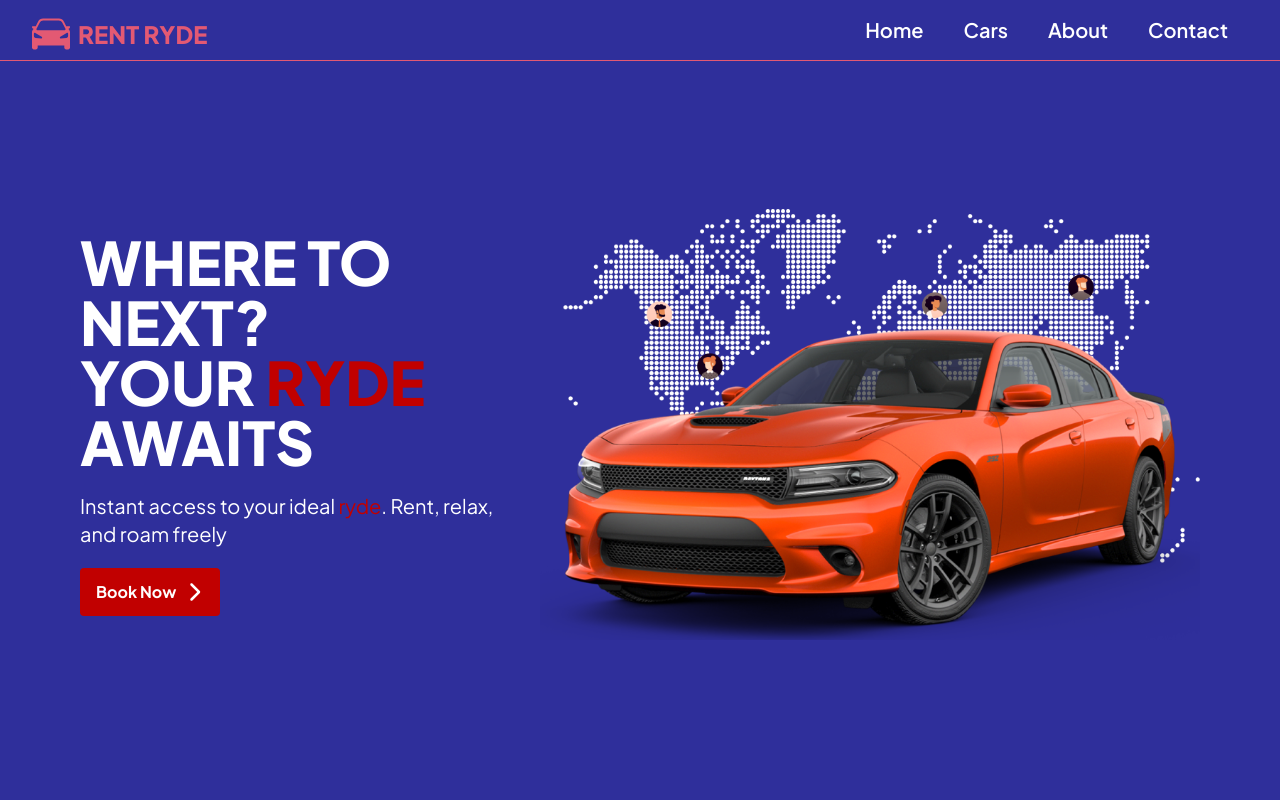
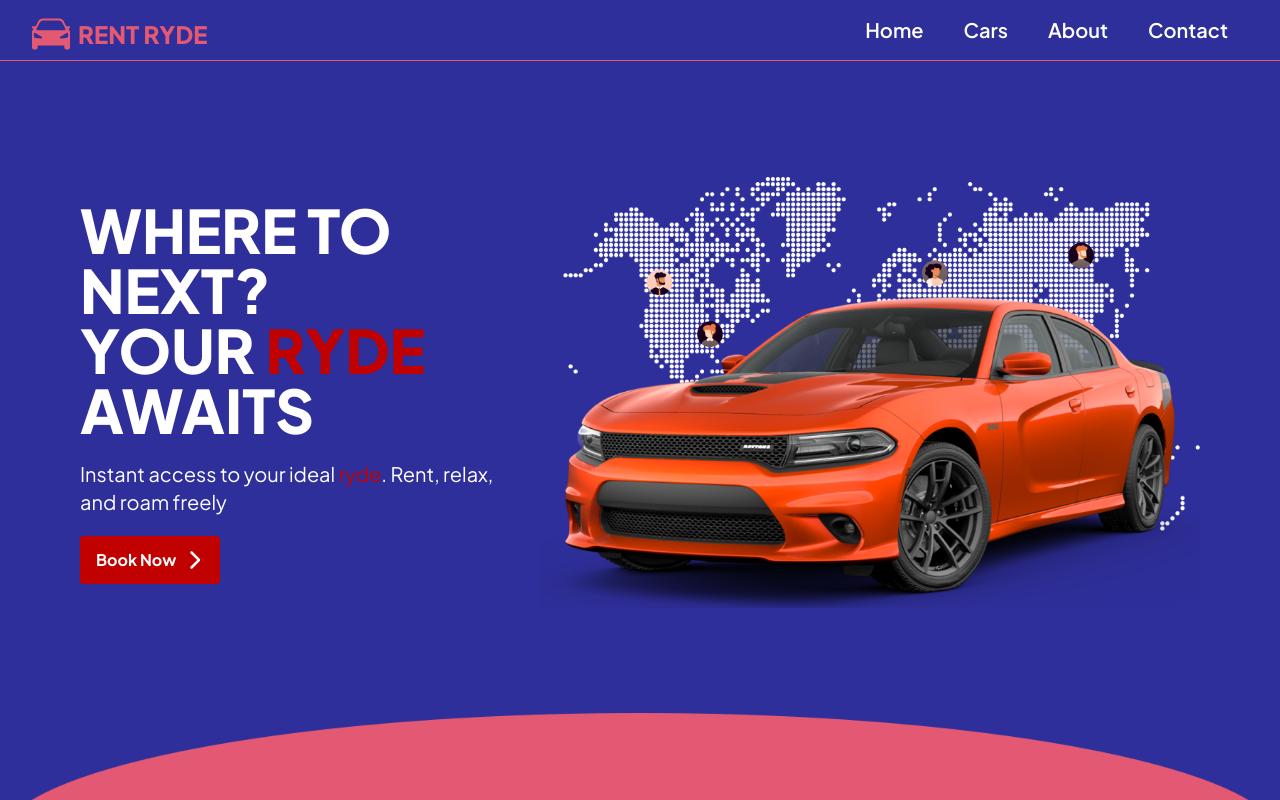
Before and after one commit to akshithP/rent-ryde, a Next.js app: page / in a window 1280 px wide. Built offline with nearby package versions, Linux system fonts and the light colour scheme.

Commit message:
Added half ellipse at the bottom of the hero section

```diff
--- a/components/HomePage.tsx
+++ b/components/HomePage.tsx
@@ -2,20 +2,23 @@
 import React from "react";
 import { FaChevronRight } from "react-icons/fa6";
 import CarImage from "../public/car-map.png";
+import Ellipse from "../public/ellipse.png";
 import Image from "next/image";
 
 const HomePage = () => {
+  const handleClick = () => {};
   return (
+    <div>
       <div
         id="heroContainer"
         className="flex lg:flex-row flex-col gap-5 items-center lg:max-w-7xl lg:mx-auto max-w-full"
       >
         {/*-------------------------------------HERO TEXT CONTAINER--------------------------------*/}
-      <div id="heroTextContainer" className="flex-1 lg:mt-32 mt-20">
+        <div id="heroTextContainer" className="flex-1 lg:mt-24 mt-16">
           {/*-----------------TITLE----------------*/}
           <h1 className="font-extrabold md:text-6xl text-5xl font-poppins text-textPrimary">
-          WHERE TO NEXT? <br /> YOUR <span className="text-primary2">RYDE</span>{" "}
-          AWAITS
+            WHERE TO NEXT? <br /> YOUR{" "}
+            <span className="text-primary2">RYDE</span> AWAITS
           </h1>
 
           {/*-----------------SUBTITLE----------------*/}
@@ -26,7 +29,10 @@ const HomePage = () => {
           </p>
 
           {/*-----------------BOOK NOW BUTTON----------------*/}
-        <button className="flex gap-2 mt-5 justify-center items-center bg-primary2 text-textPrimary font-bold px-4 py-3 rounded hover:bg-black transition-colors hover:scale-105 transition-all'">
+          <button
+            onClick={handleClick}
+            className="flex gap-2 mt-5 justify-center items-center bg-primary2 text-textPrimary font-bold px-4 py-3 rounded hover:bg-black transition-colors hover:scale-105 transition-all'"
+          >
             <p>Book Now</p>
             <FaChevronRight className="text-xl font-semibold" />
           </button>
@@ -35,7 +41,7 @@ const HomePage = () => {
         {/*-------------------------------------IMAGE CONTAINER--------------------------------*/}
         <div
           id="imageContainer"
-        className="xl:flex-[1.5] flex justify-end items-end w-full lg:mt-32"
+          className="xl:flex-[1.5] flex justify-end items-end w-full lg:mt-24"
         >
           <div
             id="image"
@@ -49,6 +55,15 @@ const HomePage = () => {
           </div>
         </div>
       </div>
+      <div className="flex justify-center">
+        <div
+          id="bottomCurve"
+          className="fixed bottom-0  lg:max-w-7xl lg:mx-auto max-w-full overflow-hidden "
+        >
+          <Image src={Ellipse} alt="Ellipse Shape" className="w-full " />
+        </div>
+      </div>
+    </div>
   );
 };
 
```
Also changed, not shown: public/ellipse.png (added). Lines whose indentation alone changed are shown as unchanged.
